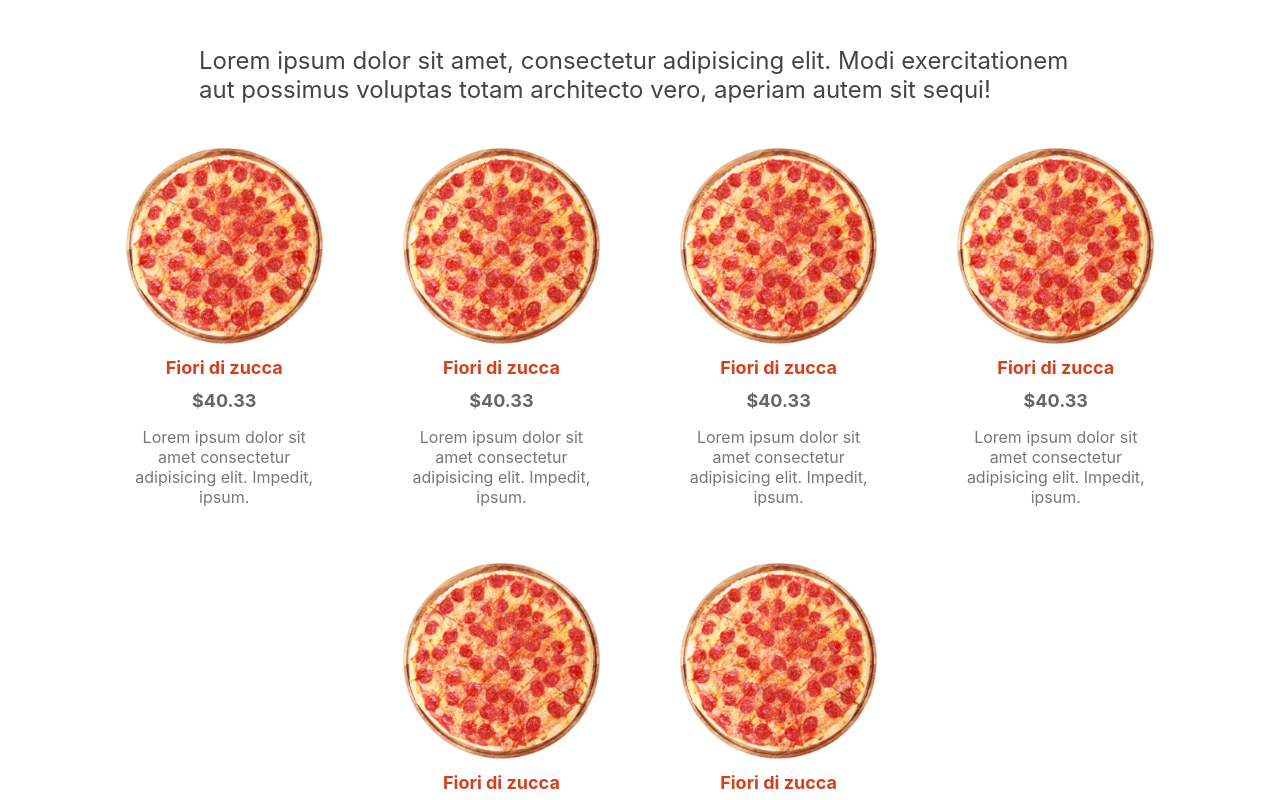
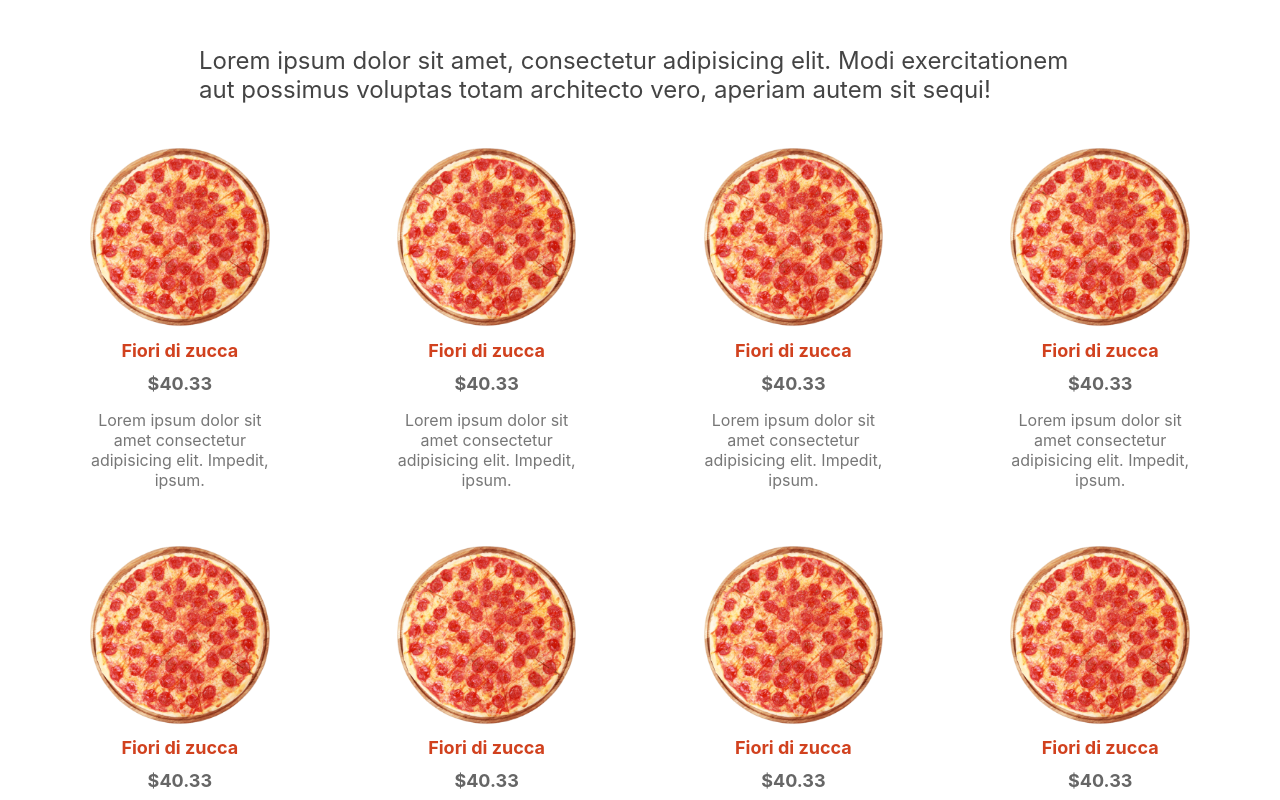
Before and after one commit to tarunfy/pizza-shop, a Next.js app: page / in a window 1280 px wide. Shown: the part 880-1680 px from the top of the page. Built offline with nearby package versions, Linux system fonts and the light colour scheme.

Commit message:
created product list

```diff
--- a/components/ProductList.jsx
+++ b/components/ProductList.jsx
@@ -17,6 +17,8 @@ const ProductList = () => {
         <PizzaCard />
         <PizzaCard />
         <PizzaCard />
+        <PizzaCard />
+        <PizzaCard />
       </div>
     </div>
   );
--- a/styles/PizzaCard.module.css
+++ b/styles/PizzaCard.module.css
@@ -5,6 +5,7 @@
     align-items: center;
     justify-content: center;
     flex-direction: column;
+    cursor: pointer;
 }
 
 .title{
--- a/styles/ProductList.module.css
+++ b/styles/ProductList.module.css
@@ -13,8 +13,10 @@
 
 .wrapper{
     display: flex;
-    justify-content: center;
+    justify-content: space-between;
+
     align-items: center;
     width: 100%;
     flex-wrap: wrap;
+    padding: 0 40px;
 }
```
